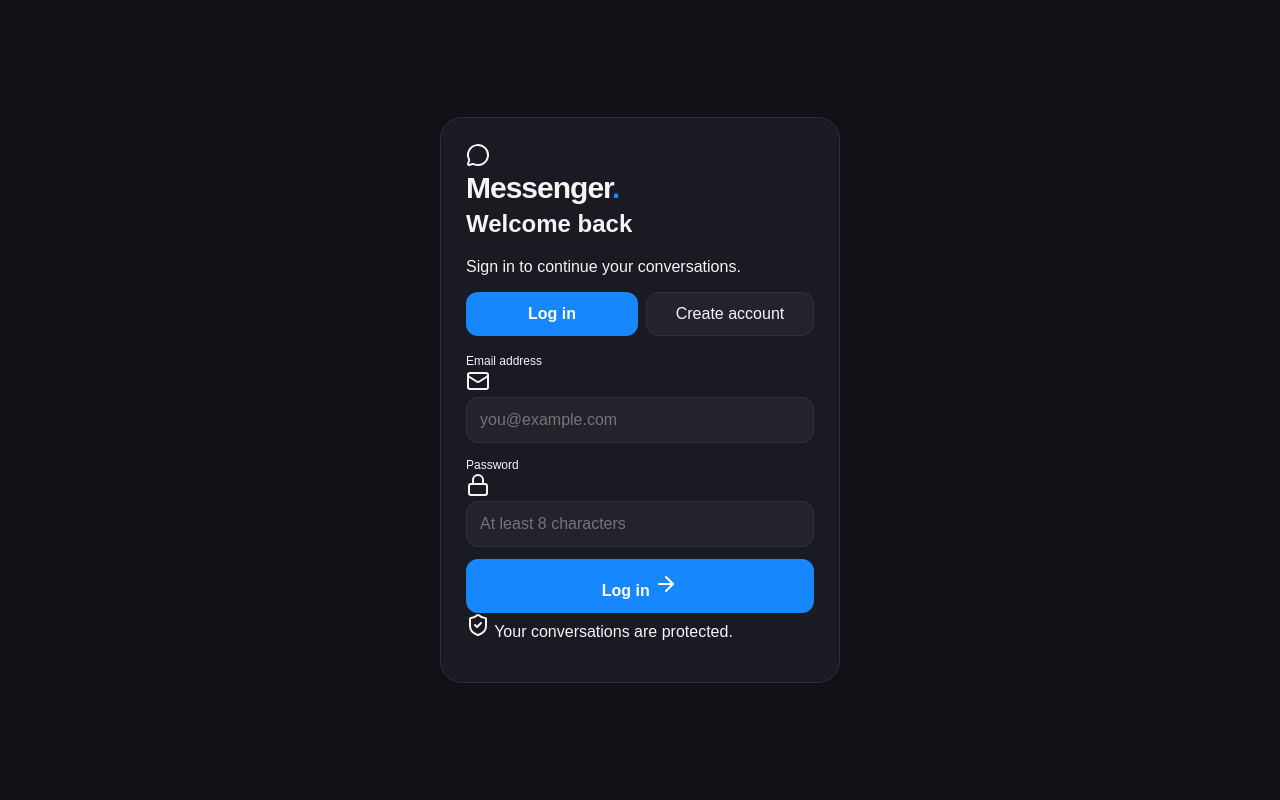
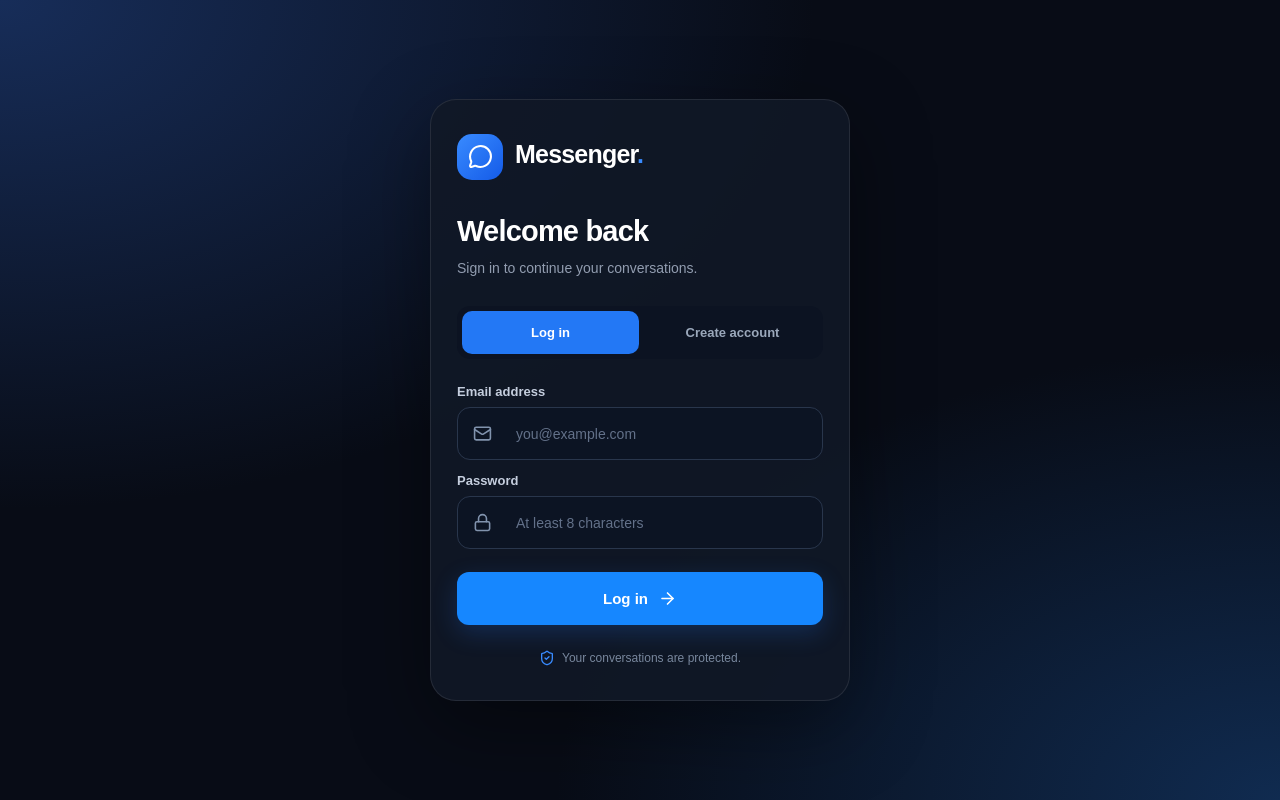
Before and after one commit to Anorld-Palmer/Messenger, a plain HTML site: page index.html in a window 1280 px wide. Drawn offline with nearby package versions, Linux system fonts and the light colour scheme.

Commit message:
Update index.html

```diff
--- a/index.html
+++ b/index.html
@@ -120,6 +120,229 @@ header{position:sticky;top:0;z-index:5;background:#101116ed;backdrop-filter:blur
 hr{border:0;border-top:1px solid var(--border);margin:16px 0}
 .empty{text-align:center;color:var(--muted);padding:30px 12px}
 @media(min-width:650px){#main{padding-top:25px}.msg{max-width:70%}}
+
+#authPage {
+  min-height: 100vh;
+  min-height: 100dvh;
+  display: flex;
+  align-items: center;
+  justify-content: center;
+  padding: 24px;
+  background:
+    radial-gradient(ellipse at top left, #172d59 0%, transparent 45%),
+    radial-gradient(ellipse at bottom right, #102b50 0%, transparent 40%),
+    #080c16;
+}
+
+.authbox {
+  width: 100%;
+  max-width: 420px;
+  padding: 34px 26px;
+  border: 1px solid rgba(255,255,255,.09);
+  border-radius: 26px;
+  background: rgba(17,24,39,.92);
+  box-shadow: 0 25px 80px rgba(0,0,0,.4);
+  animation: authAppear .6s ease;
+}
+
+@keyframes authAppear {
+  from {
+    opacity: 0;
+    transform: translateY(20px);
+  }
+  to {
+    opacity: 1;
+    transform: translateY(0);
+  }
+}
+
+.auth-logo {
+  display: flex;
+  align-items: center;
+  gap: 12px;
+  margin-bottom: 35px;
+}
+
+.logo-icon {
+  width: 46px;
+  height: 46px;
+  display: grid;
+  place-items: center;
+  border-radius: 15px;
+  background: linear-gradient(135deg,#398bff,#145be8);
+  color: white;
+}
+
+.logo-icon svg {
+  width: 25px;
+  height: 25px;
+}
+
+.auth-logo .logo {
+  font-size: 25px;
+  font-weight: 800;
+  color: white;
+  letter-spacing: -.8px;
+}
+
+.auth-logo .logo span {
+  color: #398bff;
+}
+
+.auth-heading {
+  margin-bottom: 27px;
+}
+
+.auth-heading h1 {
+  color: white;
+  font-size: 29px;
+  font-weight: 750;
+  margin: 0 0 9px;
+  letter-spacing: -.8px;
+}
+
+.auth-heading p {
+  color: #929db0;
+  font-size: 14px;
+  margin: 0;
+  line-height: 1.6;
+}
+
+.tabs {
+  display: flex;
+  gap: 8px;
+  padding: 5px;
+  background: #0c1322;
+  border-radius: 13px;
+  margin-bottom: 25px;
+}
+
+.tabs button {
+  flex: 1;
+  min-height: 43px;
+  border: 0;
+  border-radius: 10px;
+  font-size: 13px;
+  font-weight: 650;
+  cursor: pointer;
+}
+
+.tabs .primary {
+  background: #2378f5;
+  color: white;
+}
+
+.tabs .secondary {
+  background: transparent;
+  color: #9ba8bb;
+}
+
+.stack {
+  display: flex;
+  flex-direction: column;
+  gap: 13px;
+}
+
+.stack .small {
+  display: block;
+  color: #c5cede;
+  font-size: 13px;
+  font-weight: 600;
+  margin-bottom: 8px;
+}
+
+.auth-input {
+  display: flex;
+  align-items: center;
+  gap: 11px;
+  height: 53px;
+  padding: 0 15px;
+  border: 1px solid #29364c;
+  border-radius: 13px;
+  background: #0c1423;
+  transition: .2s ease;
+}
+
+.auth-input:focus-within {
+  border-color: #398bff;
+  box-shadow: 0 0 0 3px rgba(57,139,255,.13);
+}
+
+.auth-input svg {
+  width: 19px;
+  height: 19px;
+  color: #8193ad;
+  flex-shrink: 0;
+}
+
+.auth-input input {
+  width: 100%;
+  min-width: 0;
+  border: none;
+  outline: none;
+  background: transparent;
+  color: white;
+  font-size: 14px;
+}
+
+.auth-input input::placeholder {
+  color: #637189;
+}
+
+.auth-submit {
+  width: 100%;
+  min-height: 53px;
+  display: flex;
+  align-items: center;
+  justify-content: center;
+  gap: 10px;
+  margin-top: 10px;
+  border: none;
+  border-radius: 13px;
+  background: linear-gradient(100deg,#398bff,#1764ed);
+  color: white;
+  font-size: 15px;
+  font-weight: 700;
+  cursor: pointer;
+  box-shadow: 0 8px 25px rgba(35,120,245,.22);
+  transition: transform .2s, filter .2s;
+}
+
+.auth-submit:hover {
+  filter: brightness(1.1);
+  transform: translateY(-2px);
+}
+
+.auth-submit svg {
+  width: 19px;
+  height: 19px;
+}
+
+.auth-security {
+  display: flex;
+  justify-content: center;
+  align-items: center;
+  gap: 7px;
+  margin: 25px 0 0;
+  color: #78879d;
+  font-size: 12px;
+}
+
+.auth-security svg {
+  width: 16px;
+  height: 16px;
+  color: #398bff;
+}
+
+@media(max-width:480px) {
+  #authPage {
+    padding: 16px;
+  }
+
+  .authbox {
+    padding: 29px 21px;
+  }
+}
 </style>
 </head>
 
```
